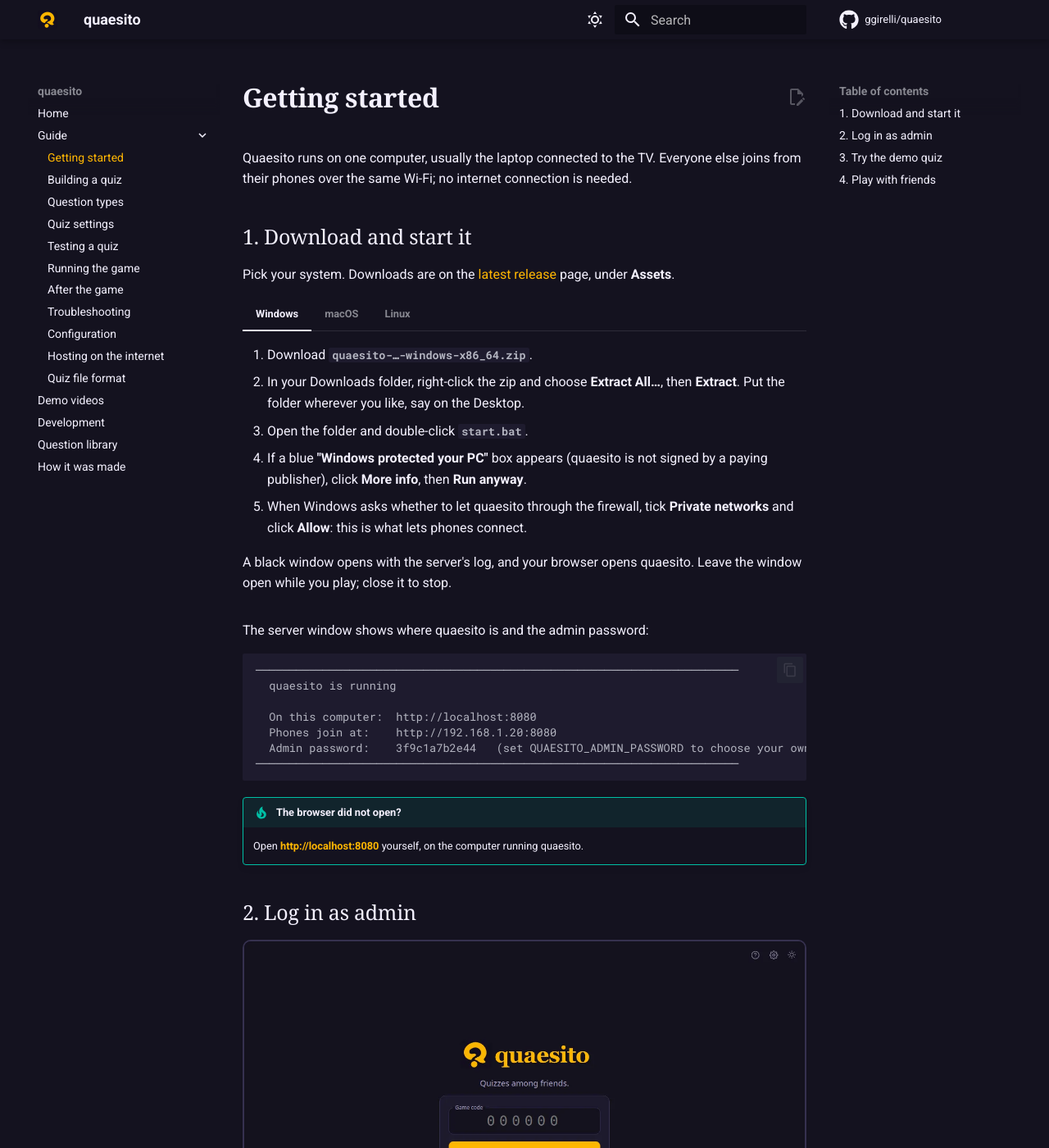
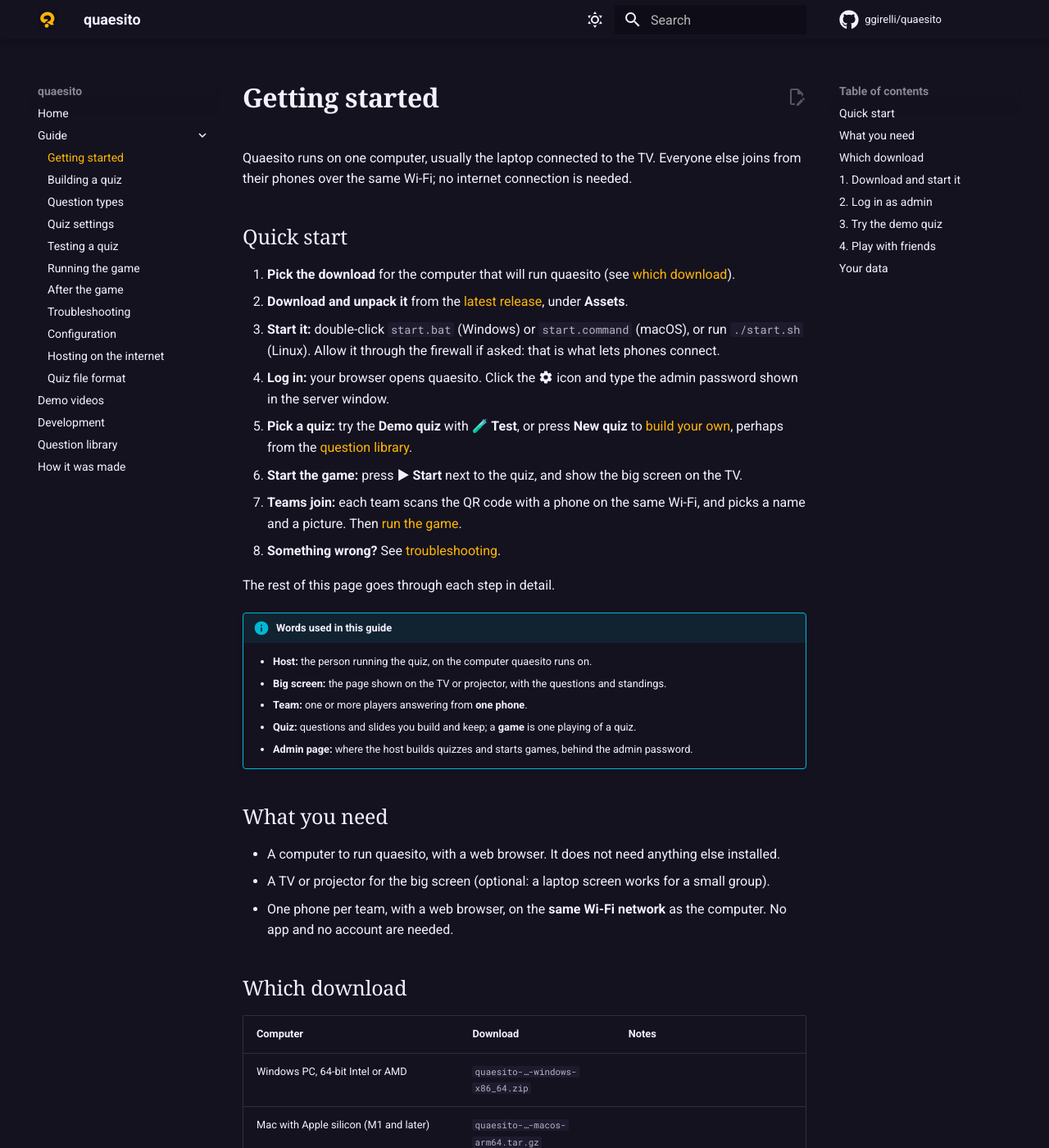
Before and after one commit to ggirelli/quaesito, an MkDocs documentation site: the page built from docs/getting-started.md, in a window 1280 px wide and 1400 px high. Shown: the whole window at 82% size. Built offline with MkDocs 1.6.1 and Material for MkDocs 9.7.7, drawn with Linux system fonts in a browser that asks for light colours; plug-ins that fetch from the network failed and are left out; some of the changed text lies outside the part shown.

Commit message:
docs(guide): add a quick start, the download choices and updating
Getting started opens with eight steps from the download to the first game, explains the
words the guide uses, and lists what is needed. A table names the download for each computer,
including the Linux ARM64 archive the page left out, and the glibc the Linux builds need.
A new section explains that a new version unpacked in a new folder starts with an empty data
folder, so the old one must be copied over.

Co-Authored-By: Claude Opus 5.5 <noreply@anthropic.com>

````diff
--- a/docs/getting-started.md
+++ b/docs/getting-started.md
@@ -3,10 +3,53 @@
 Quaesito runs on one computer, usually the laptop connected to the TV. Everyone else joins from
 their phones over the same Wi-Fi; no internet connection is needed.
 
+## Quick start
+
+1. **Pick the download** for the computer that will run quaesito (see
+   [which download](#which-download)).
+2. **Download and unpack it** from the
+   [latest release](https://github.com/ggirelli/quaesito/releases/latest), under **Assets**.
+3. **Start it:** double-click `start.bat` (Windows) or `start.command` (macOS), or run
+   `./start.sh` (Linux). Allow it through the firewall if asked: that is what lets phones connect.
+4. **Log in:** your browser opens quaesito. Click the :material-cog: icon and type the admin
+   password shown in the server window.
+5. **Pick a quiz:** try the **Demo quiz** with **🧪 Test**, or press **New quiz** to
+   [build your own](building-a-quiz.md), perhaps from the [question library](question-library.md).
+6. **Start the game:** press **▶ Start** next to the quiz, and show the big screen on the TV.
+7. **Teams join:** each team scans the QR code with a phone on the same Wi-Fi, and picks a name
+   and a picture. Then [run the game](running-the-game.md).
+8. **Something wrong?** See [troubleshooting](troubleshooting.md).
+
+The rest of this page goes through each step in detail.
+
+!!! info "Words used in this guide"
+    - **Host:** the person running the quiz, on the computer quaesito runs on.
+    - **Big screen:** the page shown on the TV or projector, with the questions and standings.
+    - **Team:** one or more players answering from **one phone**.
+    - **Quiz:** questions and slides you build and keep; a **game** is one playing of a quiz.
+    - **Admin page:** where the host builds quizzes and starts games, behind the admin password.
+
+## What you need
+
+- A computer to run quaesito, with a web browser. It does not need anything else installed.
+- A TV or projector for the big screen (optional: a laptop screen works for a small group).
+- One phone per team, with a web browser, on the **same Wi-Fi network** as the computer. No app
+  and no account are needed.
+
+## Which download
+
+| Computer | Download | Notes |
+|---|---|---|
+| Windows PC, 64-bit Intel or AMD | `quaesito-…-windows-x86_64.zip` | |
+| Mac with Apple silicon (M1 and later) | `quaesito-…-macos-arm64.tar.gz` | |
+| Mac with an Intel processor | none | [build it from source](development.md#running-it-from-source) |
+| Linux PC, 64-bit Intel or AMD (`uname -m` says `x86_64`) | `quaesito-…-linux-x86_64.tar.gz` | built on Ubuntu 22.04: needs glibc 2.35 or later |
+| Linux, 64-bit ARM (`uname -m` says `aarch64`) | `quaesito-…-linux-arm64.tar.gz` | built on Ubuntu 22.04: needs glibc 2.35 or later |
+
+There is no build for 32-bit systems or Windows on Arm. To find out which Mac you have, open the
+Apple menu → **About This Mac**: **Chip** means Apple silicon, **Processor** means Intel.
+
 ## 1. Download and start it
-
-Pick your system. Downloads are on the
-[latest release](https://github.com/ggirelli/quaesito/releases/latest) page, under **Assets**.
 
 === "Windows"
 
@@ -25,7 +68,7 @@ Pick your system. Downloads are on the
 === "macOS"
 
     For Macs with Apple silicon (M1 and later). On an Intel Mac,
-    [build it from source](development.md).
+    [build it from source](development.md#running-it-from-source).
 
     1. Download **`quaesito-…-macos-arm64.tar.gz`**. Safari unpacks it by itself; otherwise
        double-click it in your Downloads folder.
@@ -44,9 +87,10 @@ Pick your system. Downloads are on the
 
 === "Linux"
 
-    For 64-bit PCs (x86-64).
+    For 64-bit PCs: `linux-x86_64` for Intel and AMD processors, `linux-arm64` for ARM ones
+    (`uname -m` tells which).
 
-    1. Download **`quaesito-…-linux-x86_64.tar.gz`**.
+    1. Download **`quaesito-…-linux-x86_64.tar.gz`** (or **`…-linux-arm64.tar.gz`**).
     2. Unpack it and start it from a terminal:
 
         ```sh
@@ -74,7 +118,8 @@ The server window shows where quaesito is and the admin password:
 ```
 
 !!! tip "The browser did not open?"
-    Open **<http://localhost:8080>** yourself, on the computer running quaesito.
+    Open **<http://localhost:8080>** yourself, on the computer running quaesito. If that does not
+    load either, see [troubleshooting](troubleshooting.md#quaesito-does-not-start).
 
 ## 2. Log in as admin
 
@@ -90,8 +135,9 @@ on the computer that runs it shortly before the game.
 ![The admin page with the quiz list](screenshots/dashboard.webp)
 
 Your quiz list starts with a **Demo quiz** holding one question of each kind. Press
-**🧪 Test** to play it with pretend phones next to the big screen, or open it to see how it is
-made. Delete it when you no longer need it; it does not come back.
+**🧪 Test** to play it with pretend phones next to the big screen (see
+[testing a quiz](testing.md)), or open it to see how it is made. Delete it when you no longer
+need it; it does not come back.
 
 ## 4. Play with friends
 
@@ -100,9 +146,19 @@ QR code with phones **on the same Wi-Fi as the computer**: see [running the game
 If phones cannot connect, see [troubleshooting](troubleshooting.md#phones-cannot-connect).
 
 This guide comes with the app too: the :material-help-circle-outline: icon on the home page and
-**Help** in the admin pages open it, even without an internet connection.
+**Help** in the admin pages open it, even without an internet connection. That copy matches the
+version you downloaded; this website follows the latest development version, so it may describe
+features not released yet.
+
+## Your data
 
 Your quizzes, pictures and games are kept in the `data` folder next to the start script. Copy it
 to back up or move everything to another computer.
 
+**Updating to a new version:** unpack the new download into a new folder and, before starting
+it, copy the `data` folder from the old folder into the new one. Otherwise the new version starts
+with an empty `data` folder of its own, and your quizzes seem to be gone (they are still in the
+old folder). Check the
+[changelog](https://github.com/ggirelli/quaesito/blob/main/CHANGELOG.md) for what changed.
+
 Next: [build your first quiz](building-a-quiz.md).
````
